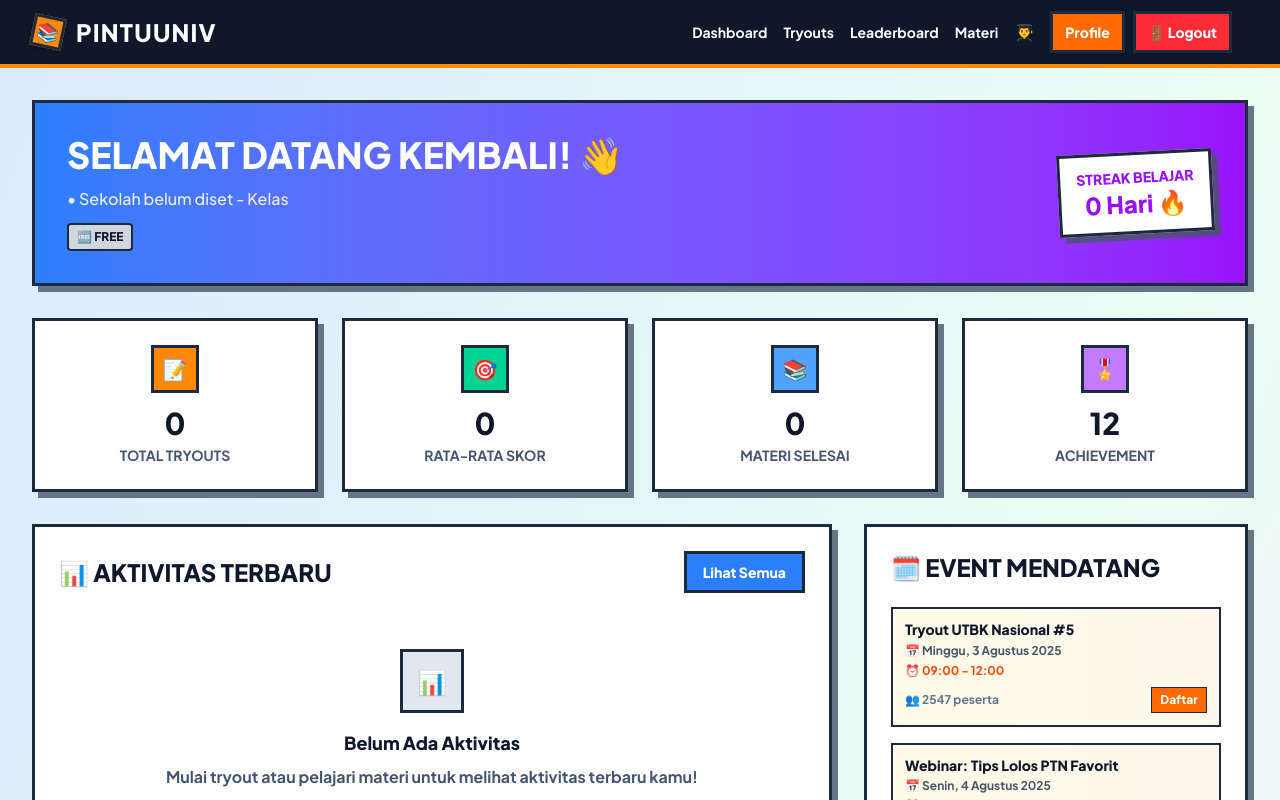
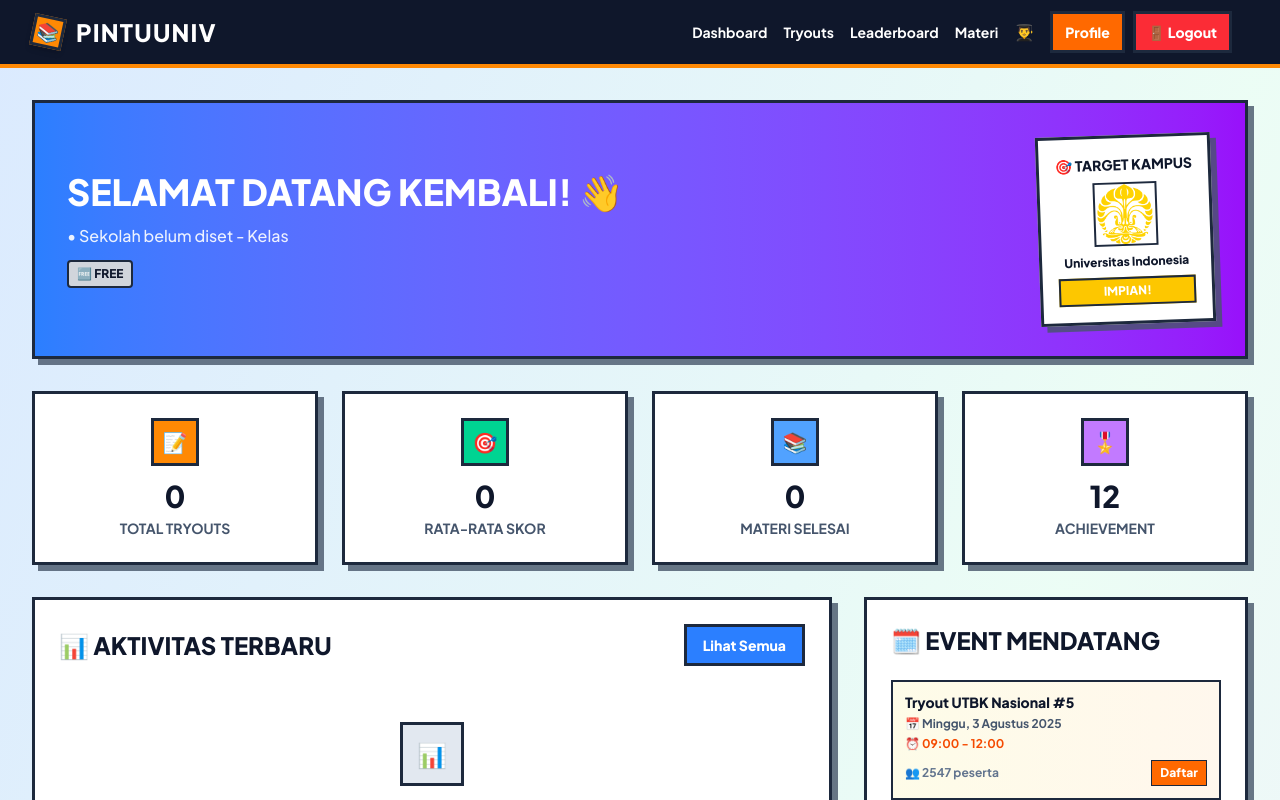
Before and after one commit to akbarryyan/pintuuniv, a Next.js app: page /dashboard in a window 1280 px wide. Shown: the top 800 px of the page. Built offline with nearby package versions, Linux system fonts and the light colour scheme.

Commit message:
feat: Add target university display with logo and styling in DashboardPage

```diff
--- a/src/app/dashboard/page.tsx
+++ b/src/app/dashboard/page.tsx
@@ -1,6 +1,7 @@
 "use client";
 
 import Link from "next/link";
+import Image from "next/image";
 import { useState, useEffect } from "react";
 import { toast } from "sonner";
 import { useRouter } from "next/navigation";
@@ -18,8 +19,73 @@
     grade: "",
     avatar: "👨‍🎓",
     subscriptionType: "free",
+    targetUniversity: "ui", // Default target university
   });
   const [isLoading, setIsLoading] = useState(true);
+
+  // Target Universities Data
+  const targetUniversities = {
+    ui: {
+      name: "Universitas Indonesia",
+      logo: "/university/ui.png",
+      color: "bg-yellow-400",
+    },
+    ugm: {
+      name: "Universitas Gadjah Mada",
+      logo: "/university/ugm.png",
+      color: "bg-yellow-500",
+    },
+    itb: {
+      name: "Institut Teknologi Bandung",
+      logo: "/university/itb.png",
+      color: "bg-blue-500",
+    },
+    its: {
+      name: "Institut Teknologi Sepuluh Nopember",
+      logo: "/university/its.png",
+      color: "bg-blue-600",
+    },
+    ipb: {
+      name: "Institut Pertanian Bogor",
+      logo: "/university/ipb.png",
+      color: "bg-green-500",
+    },
+    unair: {
+      name: "Universitas Airlangga",
+      logo: "/university/unair.png",
+      color: "bg-blue-400",
+    },
+    undip: {
+      name: "Universitas Diponegoro",
+      logo: "/university/undip.png",
+      color: "bg-blue-700",
+    },
+    unhas: {
+      name: "Universitas Hasanuddin",
+      logo: "/university/unhas.png",
+      color: "bg-red-500",
+    },
+    unpad: {
+      name: "Universitas Padjadjaran",
+      logo: "/university/unpad.webp",
+      color: "bg-green-600",
+    },
+    unsri: {
+      name: "Universitas Sriwijaya",
+      logo: "/university/unsri.jpg",
+      color: "bg-red-600",
+    },
+    usu: {
+      name: "Universitas Sumatera Utara",
+      logo: "/university/usu.svg",
+      color: "bg-green-700",
+    },
+    unand: {
+      name: "Universitas Andalas",
+      logo: "/university/unand.jpg",
+      color: "bg-orange-500",
+    },
+  };
 
   const [stats] = useState({
     totalTryouts: 0,
@@ -250,6 +316,7 @@
               grade: parsedData.grade || "12",
               avatar: parsedData.avatar || "👨‍🎓",
               subscriptionType: parsedData.subscriptionType || "free",
+              targetUniversity: parsedData.targetUniversity || "ui",
             });
           } else {
             console.log("No userData found in localStorage");
@@ -322,13 +389,49 @@
                 </div>
               </div>
               <div className="mt-4 sm:mt-0 text-center">
-                <div className="bg-white text-purple-600 px-3 sm:px-4 py-2 sm:py-3 border-3 border-slate-800 shadow-brutal transform -rotate-3">
-                  <p className="font-black text-xs sm:text-sm uppercase">
-                    Streak Belajar
+                <div className="bg-white px-3 sm:px-4 py-3 sm:py-4 border-3 border-slate-800 shadow-brutal transform -rotate-2 hover:-rotate-3 transition-all duration-300 min-w-[140px] sm:min-w-[160px]">
+                  <p className="font-black text-xs sm:text-sm uppercase text-slate-900 mb-2">
+                    🎯 Target Kampus
                   </p>
-                  <p className="text-xl sm:text-2xl font-black">
-                    {stats.studyStreak} Hari 🔥
+                  <div className="relative w-12 h-12 sm:w-16 sm:h-16 mx-auto mb-2 border-2 border-slate-800 bg-white overflow-hidden">
+                    <Image
+                      src={
+                        targetUniversities[
+                          userData.targetUniversity as keyof typeof targetUniversities
+                        ]?.logo || "/university/ui.png"
+                      }
+                      alt={
+                        targetUniversities[
+                          userData.targetUniversity as keyof typeof targetUniversities
+                        ]?.name || "Universitas Indonesia"
+                      }
+                      width={64}
+                      height={64}
+                      className="w-full h-full object-contain"
+                      onError={(e) => {
+                        // Fallback jika gambar error
+                        const target = e.target as HTMLImageElement;
+                        target.src = "/university/ui.png";
+                      }}
+                    />
+                  </div>
+                  <p className="font-black text-xs text-slate-900 leading-tight">
+                    {targetUniversities[
+                      userData.targetUniversity as keyof typeof targetUniversities
+                    ]?.name
+                      .split(" ")
+                      .slice(0, 2)
+                      .join(" ") || "Universitas Indonesia"}
                   </p>
+                  <div
+                    className={`px-2 py-1 mt-2 border-2 border-slate-800 text-xs font-black text-white ${
+                      targetUniversities[
+                        userData.targetUniversity as keyof typeof targetUniversities
+                      ]?.color || "bg-yellow-400"
+                    }`}
+                  >
+                    IMPIAN!
+                  </div>
                 </div>
               </div>
             </div>
```
